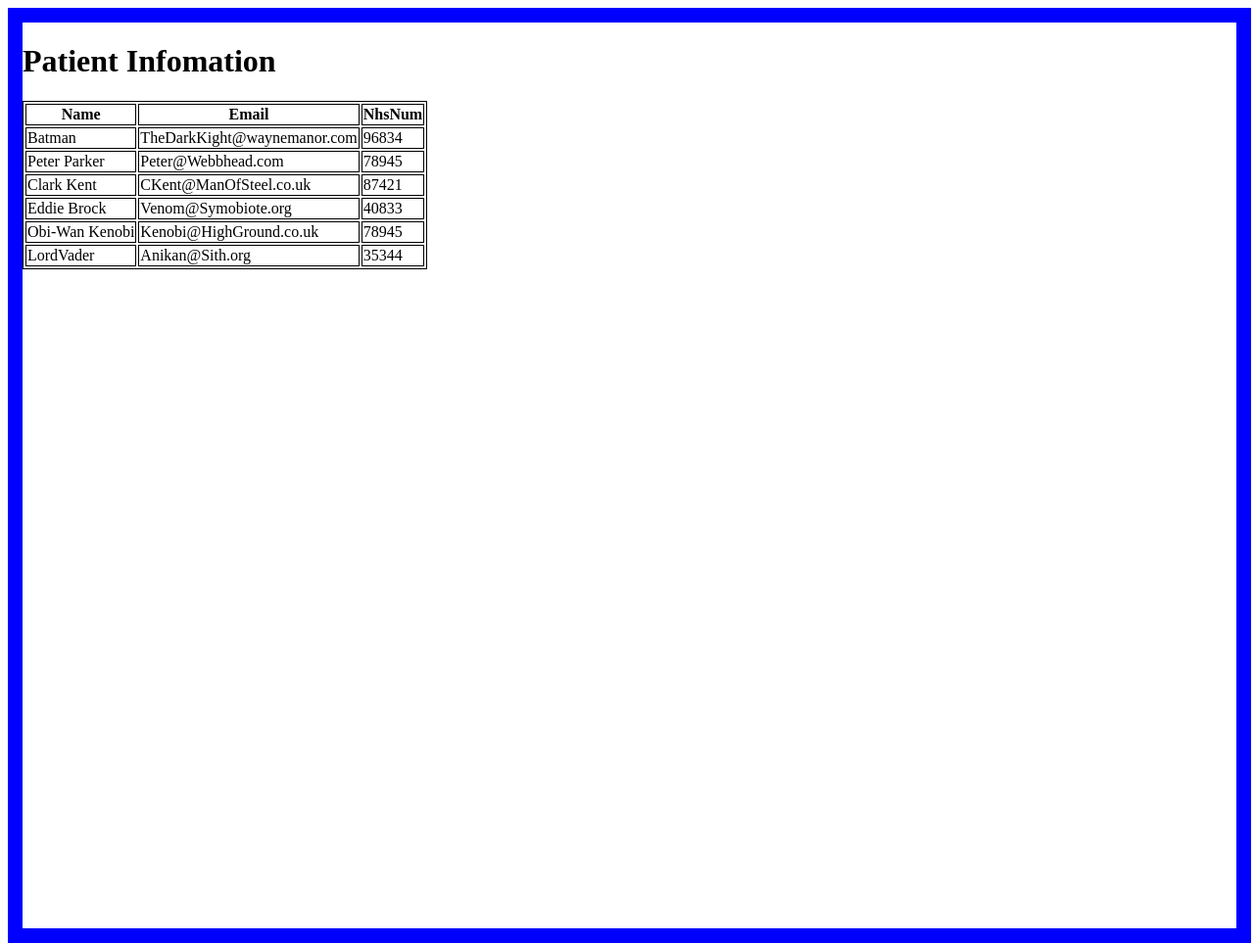
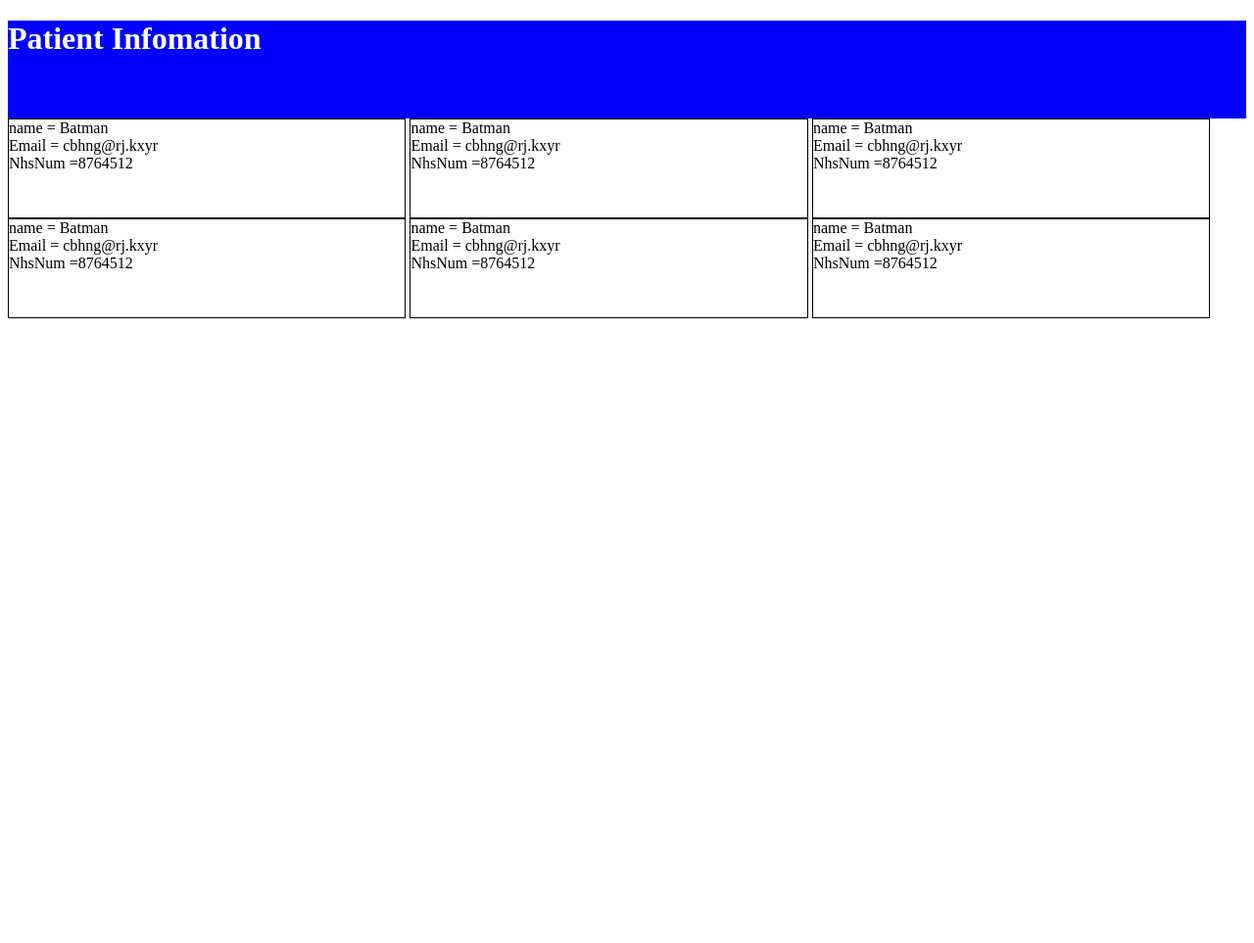
Before and after one commit to CPTNC0D/ah, a plain HTML site: page Index 2.0.html in a window 1280 px wide. Shown: the whole page at 98% size. After the commit the page ends 800 px from the top, so only its background shows below. Drawn offline with Linux system fonts and the light colour scheme.

Commit message:
this changes table to a grid

```diff
--- a/Index 2.0.html
+++ b/Index 2.0.html
@@ -2,60 +2,70 @@
 <html>
 <head>
 <style>
-div {
-  width: 98%;
-  border: 15px solid blue;
-  height: 925px
+.header {
+  width: 100%;
+  background-color: blue;
+  height: 100px
 
 }
-
+body {
+  color: black;
+}
+h1 {
+  color: white;
+}
 table, th, td {
   border: 1px solid black;
+}
+.display{
+	width : 32%;
+    height: 100px;
+	display: inline-block;
+    border: 1px solid black;
 }
 </style>
 <title>Page Title</title>
 </head>
 <body>
 <div>
-<h1>Patient Infomation</h1>
+<div class="header"><h1>Patient Infomation</h1></div>
 
-<table>
-  <tr>
-    <th>Name</th>
-    <th>Email</th>
-    <th>NhsNum</th>
-  </tr>
-  <tr>
-    <td>Batman</td>
-    <td>TheDarkKight@waynemanor.com</td>
-    <td>96834</td>
-  </tr>
-  <tr>
-    <td>Peter Parker</td>
-    <td>Peter@Webbhead.com</td>
-    <td>78945</td>
-  </tr>
-  <tr>
-    <td>Clark Kent</td>
-    <td>CKent@ManOfSteel.co.uk</td>
-    <td>87421</td>
-  </tr>
-  <tr>
-    <td>Eddie Brock</td>
-    <td>Venom@Symobiote.org</td>
-    <td>40833</td>
-  </tr>
-  <tr>
-    <td>Obi-Wan Kenobi</td>
-    <td>Kenobi@HighGround.co.uk</td>
-    <td>78945</td>
-  </tr>
-  <tr>
-    <td>LordVader</td>
-    <td>Anikan@Sith.org</td>
-    <td>35344</td>
-  </tr>
-</table>
+
+<div class="display">
+<div>name = Batman</div>
+<div>Email = cbhng@rj.kxyr</div>
+<div>NhsNum =8764512</div>
+</div>
+
+<div class="display">
+<div>name = Batman</div>
+<div>Email = cbhng@rj.kxyr</div>
+<div>NhsNum =8764512</div>
+</div>
+
+<div class="display">
+<div>name = Batman</div>
+<div>Email = cbhng@rj.kxyr</div>
+<div>NhsNum =8764512</div>
+</div>
+
+<div class="display">
+<div>name = Batman</div>
+<div>Email = cbhng@rj.kxyr</div>
+<div>NhsNum =8764512</div>
+</div>
+
+<div class="display">
+<div>name = Batman</div>
+<div>Email = cbhng@rj.kxyr</div>
+<div>NhsNum =8764512</div>
+</div>
+
+<div class="display">
+<div>name = Batman</div>
+<div>Email = cbhng@rj.kxyr</div>
+<div>NhsNum =8764512</div>
+</div>
 </div>
 </body>
 </html>
```
